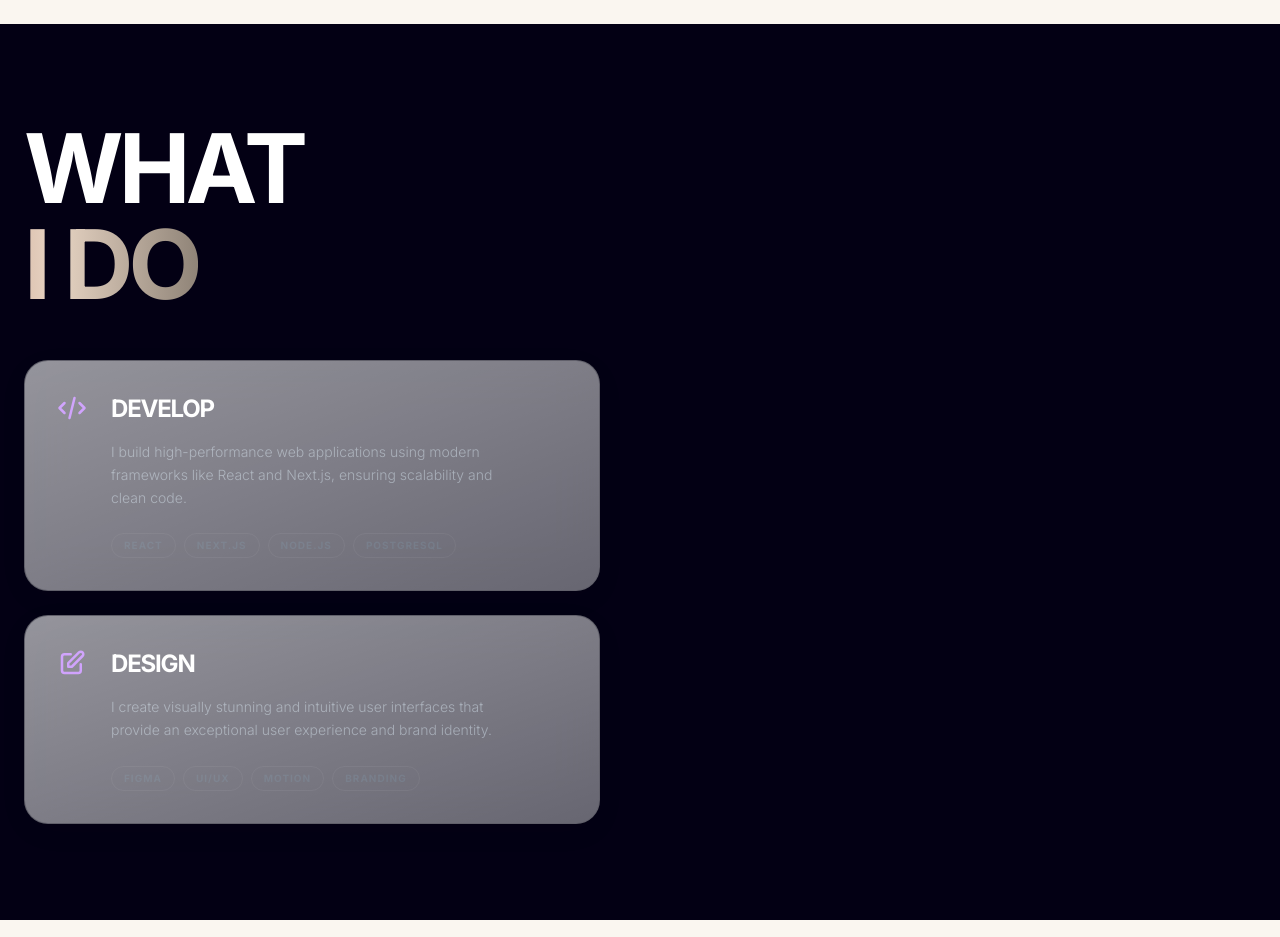
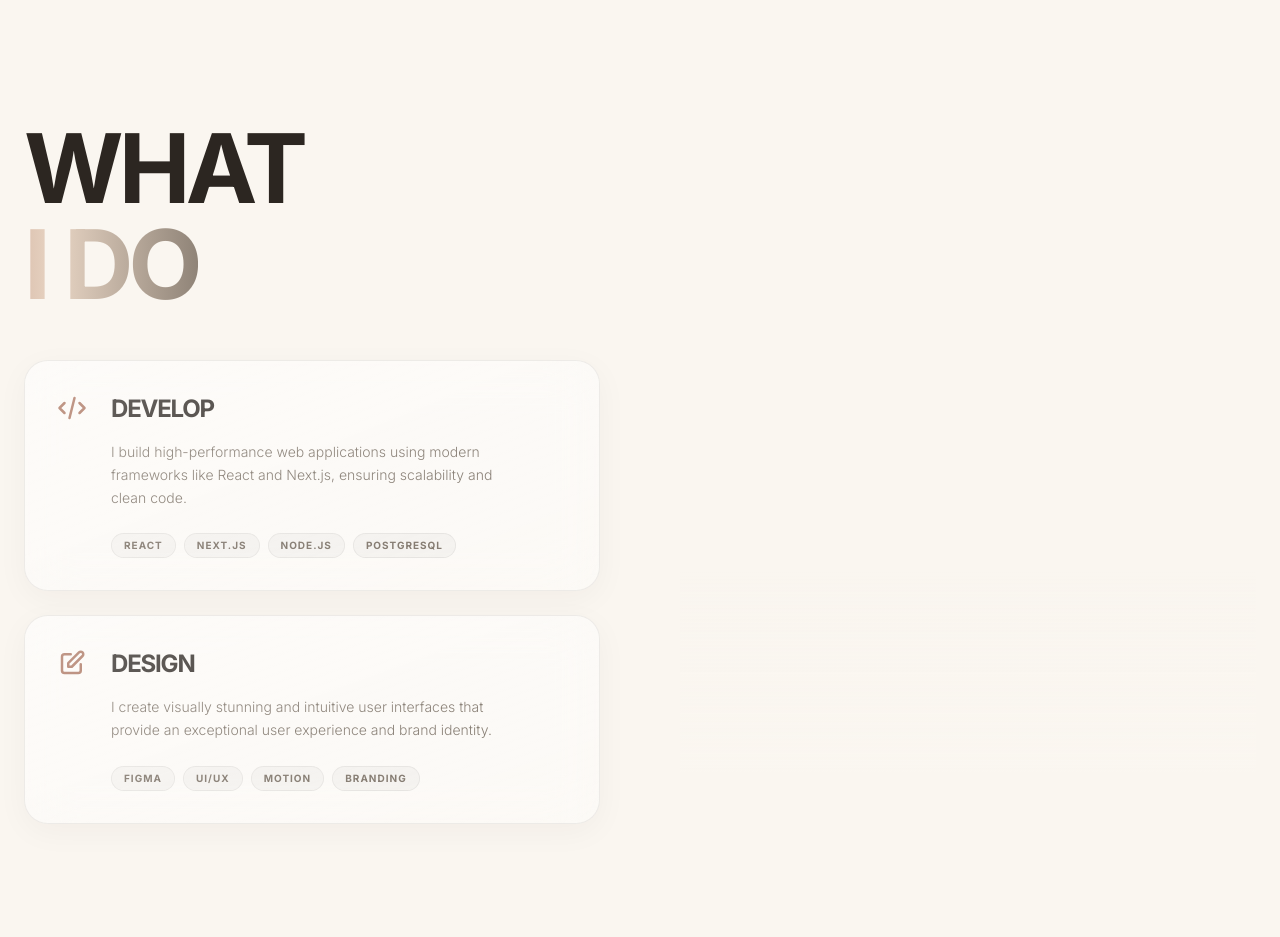
Before and after one commit to Techside-Pragyan/Techside-Portfolio, a React (Vite) app: page / in a window 1280 px wide. Shown: the part 1860-2797 px from the top of the page. Built offline with nearby package versions, Linux system fonts and the light colour scheme.

Commit message:
feat: add custom cursor component with interactive hover states

```diff
--- a/src/components/CustomCursor.jsx
+++ b/src/components/CustomCursor.jsx
@@ -36,22 +36,22 @@ const CustomCursor = () => {
   return (
     <>
       <motion.div
-        className="fixed top-0 left-0 w-4 h-4 bg-cyan-400 rounded-full pointer-events-none z-[9999] mix-blend-screen shadow-[0_0_10px_#22d3ee]"
+        className="fixed top-0 left-0 w-3 h-3 bg-[#A9715B] rounded-full pointer-events-none z-[9999] shadow-[0_0_10px_rgba(169,113,91,0.3)]"
         animate={{
-          x: mousePosition.x - 8,
-          y: mousePosition.y - 8,
+          x: mousePosition.x - 6,
+          y: mousePosition.y - 6,
           scale: isHovering ? 0 : 1,
         }}
         transition={{ type: 'tween', ease: 'backOut', duration: 0.1 }}
       />
       <motion.div
-        className="fixed top-0 left-0 w-12 h-12 border-2 border-purple-500 rounded-full pointer-events-none z-[9998] mix-blend-screen"
+        className="fixed top-0 left-0 w-10 h-10 border border-[#A9715B]/40 rounded-full pointer-events-none z-[9998]"
         animate={{
-          x: mousePosition.x - 24,
-          y: mousePosition.y - 24,
+          x: mousePosition.x - 20,
+          y: mousePosition.y - 20,
           scale: isHovering ? 1.5 : 1,
-          backgroundColor: isHovering ? 'rgba(168, 85, 247, 0.2)' : 'transparent',
-          borderColor: isHovering ? '#22d3ee' : '#a855f7',
+          backgroundColor: isHovering ? 'rgba(169, 113, 91, 0.1)' : 'transparent',
+          borderColor: isHovering ? '#A9715B' : 'rgba(169, 113, 91, 0.4)',
         }}
         transition={{ type: 'tween', ease: 'easeOut', duration: 0.2 }}
       />
--- a/src/sections/Skills.jsx
+++ b/src/sections/Skills.jsx
@@ -14,13 +14,13 @@ const skills = [
   { icon: <SiNodedotjs />, color: "#339933", radius: 240, speed: 12, delay: 2 },
   { icon: <SiTensorflow />, color: "#FF6F00", radius: 300, speed: 22, delay: 8 },
   { icon: <SiMongodb />, color: "#47A248", radius: 210, speed: 17, delay: 3 },
-  { icon: <SiGithub />, color: "#FFFFFF", radius: 270, speed: 14, delay: 6 },
+  { icon: <SiGithub />, color: "#2C2621", radius: 270, speed: 14, delay: 6 },
 ];
 
 const OrbitingIcon = ({ icon, color, radius, speed, delay = 0 }) => {
   return (
     <motion.div
-      className="absolute flex items-center justify-center p-4 rounded-full bg-black/40 backdrop-blur-md border border-white/10 shadow-[0_0_20px_rgba(0,0,0,0.5)] cursor-pointer group"
+      className="absolute flex items-center justify-center p-4 rounded-full bg-white/40 backdrop-blur-md border border-black/[0.06] shadow-[0_4px_20px_rgba(44,38,33,0.04)] cursor-pointer group"
       animate={{
         rotate: 360
       }}
@@ -71,10 +71,10 @@ const Skills = () => {
         viewport={{ once: true }}
         className="text-center mb-20 relative z-20"
       >
-        <h2 className="text-4xl md:text-6xl font-black mb-4 tracking-tighter text-white">
+        <h2 className="text-4xl md:text-6xl font-black mb-4 tracking-tighter text-[#2C2621]">
           Skills & <span className="text-gradient-animated">Technology</span>
         </h2>
-        <p className="text-gray-400 max-w-2xl mx-auto">
+        <p className="text-[#7C7267] max-w-2xl mx-auto">
           Interactive 3D Universe. Exploring the vast space of modern technologies.
         </p>
       </motion.div>
@@ -86,7 +86,7 @@ const Skills = () => {
         <motion.div
           animate={{ scale: [1, 1.05, 1], rotate: 360 }}
           transition={{ duration: 20, repeat: Infinity, ease: "linear" }}
-          className="relative w-32 h-32 rounded-full bg-gradient-to-tr from-purple-600 to-cyan-400 flex items-center justify-center text-white text-5xl font-black shadow-[0_0_80px_rgba(168,85,247,0.4)] z-10"
+          className="relative w-32 h-32 rounded-full bg-gradient-to-tr from-[#A9715B] to-[#E3CBB3] flex items-center justify-center text-white text-5xl font-black shadow-[0_0_80px_rgba(169,113,91,0.25)] z-10"
         >
           <div className="absolute inset-0 rounded-full bg-white/20 blur-xl animate-pulse"></div>
           🚀
@@ -96,7 +96,7 @@ const Skills = () => {
         {[180, 210, 240, 270, 300].map((radius) => (
           <div
             key={radius}
-            className="absolute rounded-full border border-white/5 pointer-events-none"
+            className="absolute rounded-full border border-black/[0.06] pointer-events-none"
             style={{ width: radius * 2, height: radius * 2 }}
           ></div>
         ))}
@@ -115,7 +115,7 @@ const Skills = () => {
       </div>
 
       {/* Background Glow */}
-      <div className="absolute top-1/2 left-1/2 -translate-x-1/2 -translate-y-1/2 w-[800px] h-[800px] bg-purple-900/10 rounded-full blur-[150px] pointer-events-none -z-10"></div>
+      <div className="absolute top-1/2 left-1/2 -translate-x-1/2 -translate-y-1/2 w-[800px] h-[800px] bg-[#A9715B]/5 rounded-full blur-[150px] pointer-events-none -z-10"></div>
     </section>
   );
 };
--- a/src/sections/WhatIDo.jsx
+++ b/src/sections/WhatIDo.jsx
@@ -8,7 +8,7 @@ const WhatIDo = () => {
   const isInView = useInView(containerRef, { once: false, amount: 0.15 });
 
   return (
-    <section id="work" className="py-24 px-6 relative z-10 overflow-hidden bg-[#030014]">
+    <section id="work" className="py-24 px-6 relative z-10 overflow-hidden bg-transparent">
       <div className="container mx-auto max-w-7xl">
         <div className="grid lg:grid-cols-2 gap-20 items-center">
 
@@ -20,7 +20,7 @@ const WhatIDo = () => {
             transition={{ duration: 0.8 }}
             className="order-2 lg:order-1"
           >
-            <h2 className="text-6xl md:text-8xl font-black text-white leading-none tracking-tighter mb-12">
+            <h2 className="text-6xl md:text-8xl font-black text-[#2C2621] leading-none tracking-tighter mb-12">
                WHAT <br/>
                <span className="text-gradient-animated">I DO</span>
             </h2>
@@ -57,11 +57,11 @@ const WhatIDo = () => {
               ></spline-viewer>
             ) : (
               // Light glowing ambient backdrop to represent desk workspace lighting when offscreen
-              <div className="w-[350px] h-[350px] rounded-full bg-[radial-gradient(circle_at_center,rgba(6,182,212,0.15),transparent_70%)] blur-3xl animate-pulse pointer-events-none"></div>
+              <div className="w-[350px] h-[350px] rounded-full bg-[radial-gradient(circle_at_center,rgba(169,113,91,0.15),transparent_70%)] blur-3xl animate-pulse pointer-events-none"></div>
             )}
 
             {/* Overlay Gradient to blend desk with background */}
-            <div className="absolute bottom-0 left-0 w-full h-1/3 bg-gradient-to-t from-[#030014] to-transparent pointer-events-none"></div>
+            <div className="absolute bottom-0 left-0 w-full h-1/3 bg-gradient-to-t from-[#FAF6F0] to-transparent pointer-events-none"></div>
           </motion.div>
 
         </div>
@@ -71,19 +71,19 @@ const WhatIDo = () => {
 };
 
 const CompetencyCard = ({ title, description, icon, skills }) => (
-  <div className="glass-card p-8 border-white/5 hover:border-purple-500/30 transition-all group">
+  <div className="glass-card p-8 hover:border-[#A9715B]/30 hover:shadow-[0_15px_40px_rgba(169,113,91,0.06)] transition-all duration-300 group">
     <div className="flex items-start gap-6">
-      <div className="text-3xl text-purple-400 group-hover:text-purple-300 transition-colors">
+      <div className="text-3xl text-[#A9715B] group-hover:text-[#A9715B]/80 transition-colors">
         {icon}
       </div>
       <div className="space-y-4">
-        <h3 className="text-2xl font-black text-white tracking-tighter">{title}</h3>
-        <p className="text-gray-400 font-light text-sm leading-relaxed max-w-sm">
+        <h3 className="text-2xl font-black text-[#2C2621] tracking-tighter">{title}</h3>
+        <p className="text-[#7C7267] font-light text-sm leading-relaxed max-w-sm">
           {description}
         </p>
         <div className="flex flex-wrap gap-2 pt-2">
            {skills.map(skill => (
-             <span key={skill} className="text-[10px] font-bold text-gray-500 uppercase tracking-widest px-3 py-1 rounded-full border border-white/5">
+             <span key={skill} className="badge-tag">
                 {skill}
              </span>
            ))}
```
